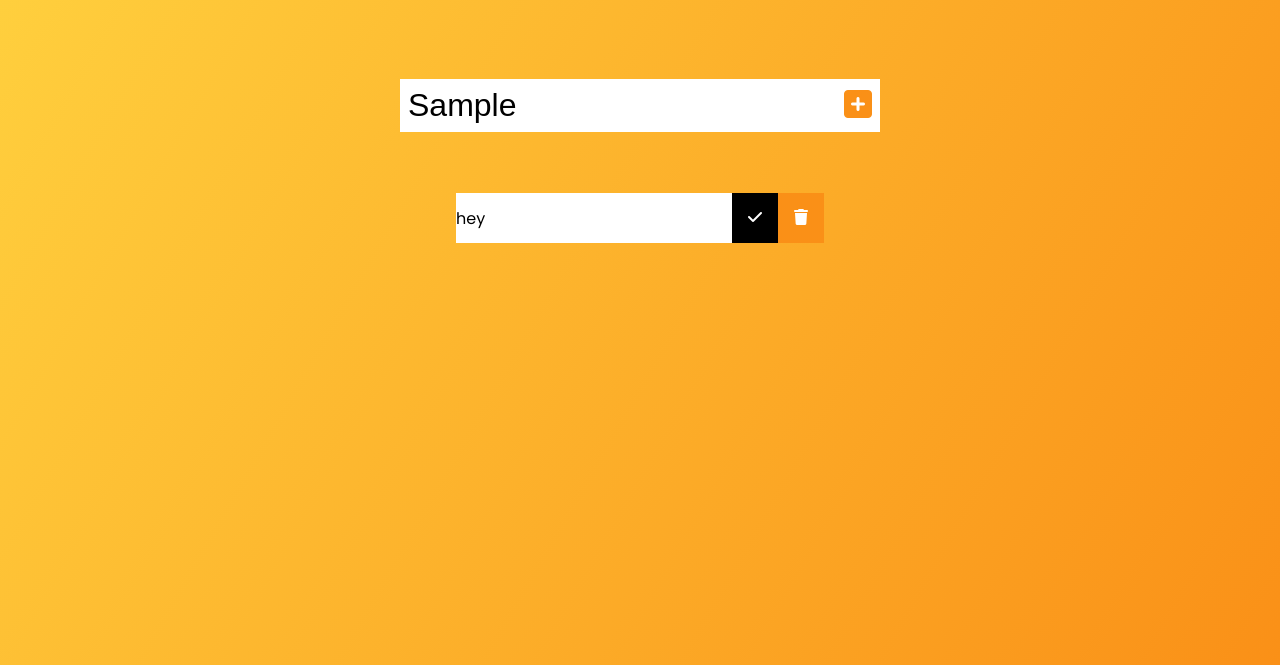
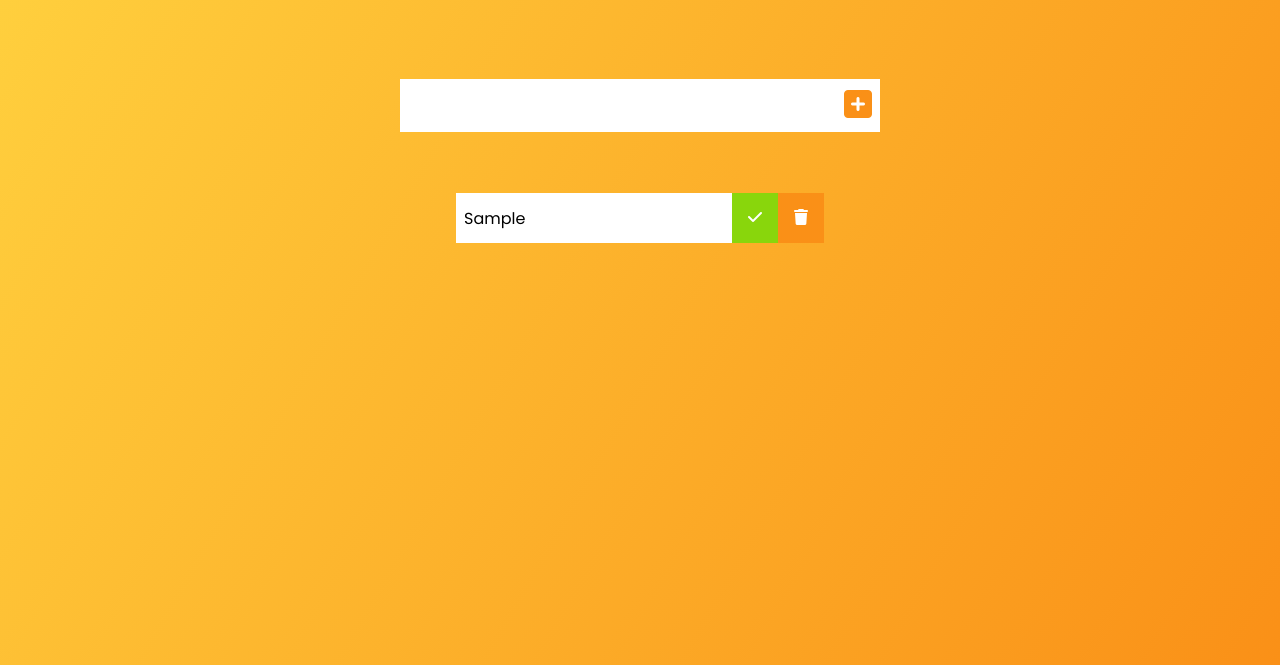
Before and after one commit to MisterKuper/to-do-list-project, a plain HTML site: page index.html in a window 1280 px wide. Both pictures are taken after typing "Sample" into the empty fields and a click on the button 858 px from the left and 240 px from the top of the page. Shown: the part 135-800 px from the top of the page. Drawn offline with Linux system fonts and the light colour scheme.

Commit message:
new func in js and a bug in css
added new functions in js, like cleaning input space and deleting (not working yet)
in css prevented clicking on image on delete-check btns

```diff
--- a/css/style.css
+++ b/css/style.css
@@ -71,5 +71,14 @@ form button:hover {
     font-size: 1rem;
 }
 .complete-btn {
-    background: #000;
+    background: #89d60c;
 }
+.todo-item {
+    padding: 0 0.5rem;
+}
+
+/* preventing clicking on the img */
+.fa-trash,
+.fa-check {
+    pointer-events: none;
+}
--- a/js/script.js
+++ b/js/script.js
@@ -5,6 +5,7 @@ const todoList = document.querySelector(".todo-list");
 
 // event listeners
 todoButton.addEventListener("click", addTodo);
+todoList.addEventListener("click", deleteCheck);
 
 // functions
 function addTodo(event) {
@@ -16,7 +17,7 @@ function addTodo(event) {
     todoDiv.classList.add("todo");
     // Create LI
     const newTodo = document.createElement("li");
-    newTodo.innerText = "hey";
+    newTodo.innerText = todoInput.value;
     newTodo.classList.add("todo-item")
     todoDiv.appendChild(newTodo);
 
@@ -32,6 +33,21 @@ function addTodo(event) {
     trashButton.classList.add("trash-btn");
     todoDiv.appendChild(trashButton)
 
-    // APPEND TO LIST
+    // APPEND to list
     todoList.appendChild(todoDiv);
+
+    // CLEAR Todo input value
+    todoInput.value = "";
+
+    // Create the eleent and attaching the listener
+    newItem.addEventListener("click", deleteItem)
 }
+
+function deleteCheck(e) {
+    const item = e.target;
+
+    // DELETE TODO
+    if(item.classList[0] === "trash-btn") {
+        item.remove();
+    }
+}
```
